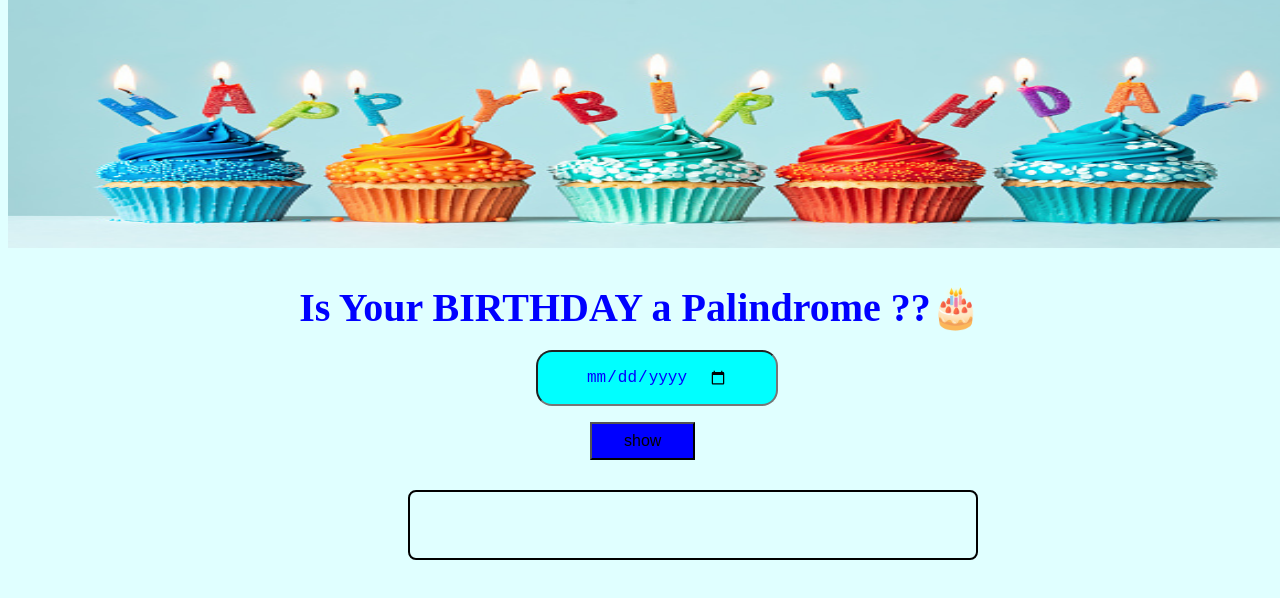
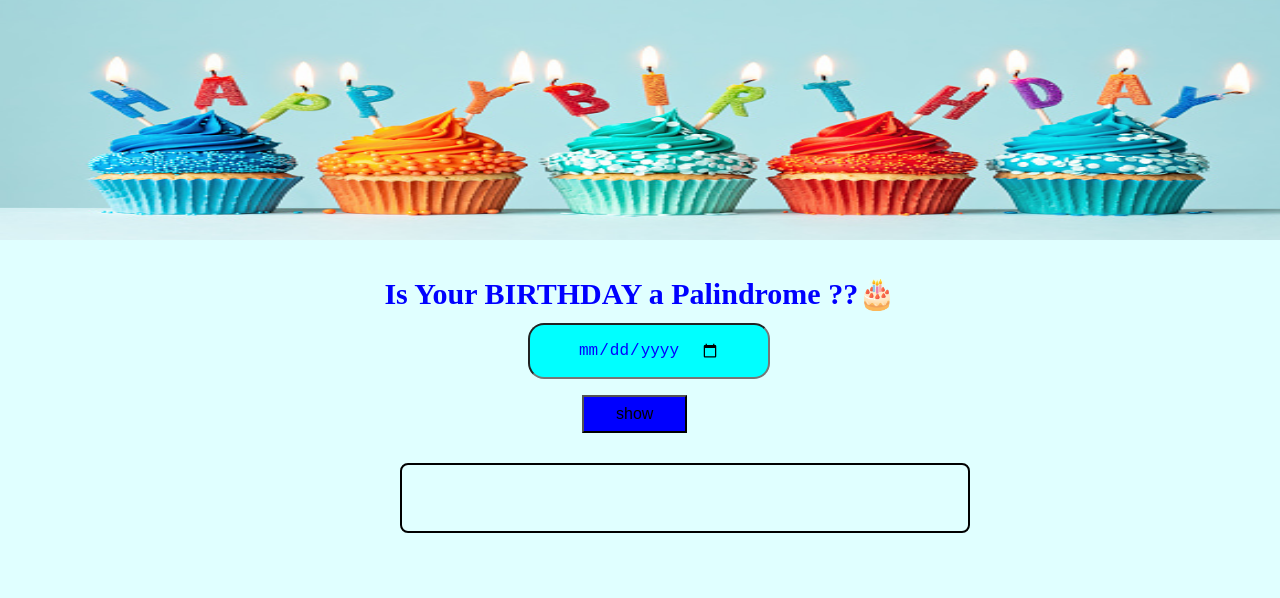
Before and after one commit to Tanjum786/palindrome-birthday, a plain HTML site: page index.html in a window 1280 px wide. Shown: the top 598 px of the page. Drawn offline with Linux system fonts and the light colour scheme.

Commit message:
Update style.css

```diff
--- a/style.css
+++ b/style.css
@@ -1,11 +1,16 @@
 h1:hover{
     color:palevioletred;
 }
+body{
+    display: block;
+    margin: auto;
+    overflow: hidden;
+}
 h1{
-    font-size: 40px;
+    font-size: 30px;
     margin-top: 2rem;
     color:blue;
-    text-align: center;
+   text-align: center;
 }
 img{
     overflow: hidden;
```
